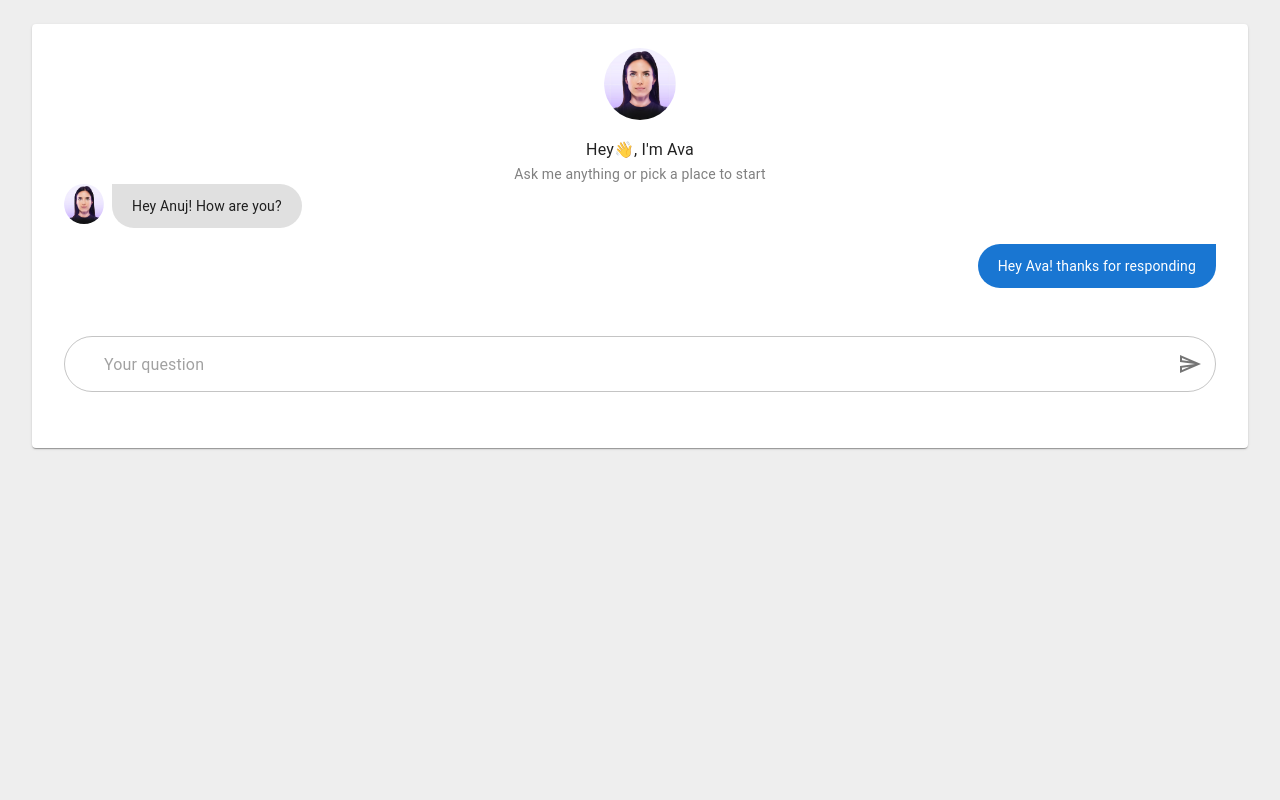
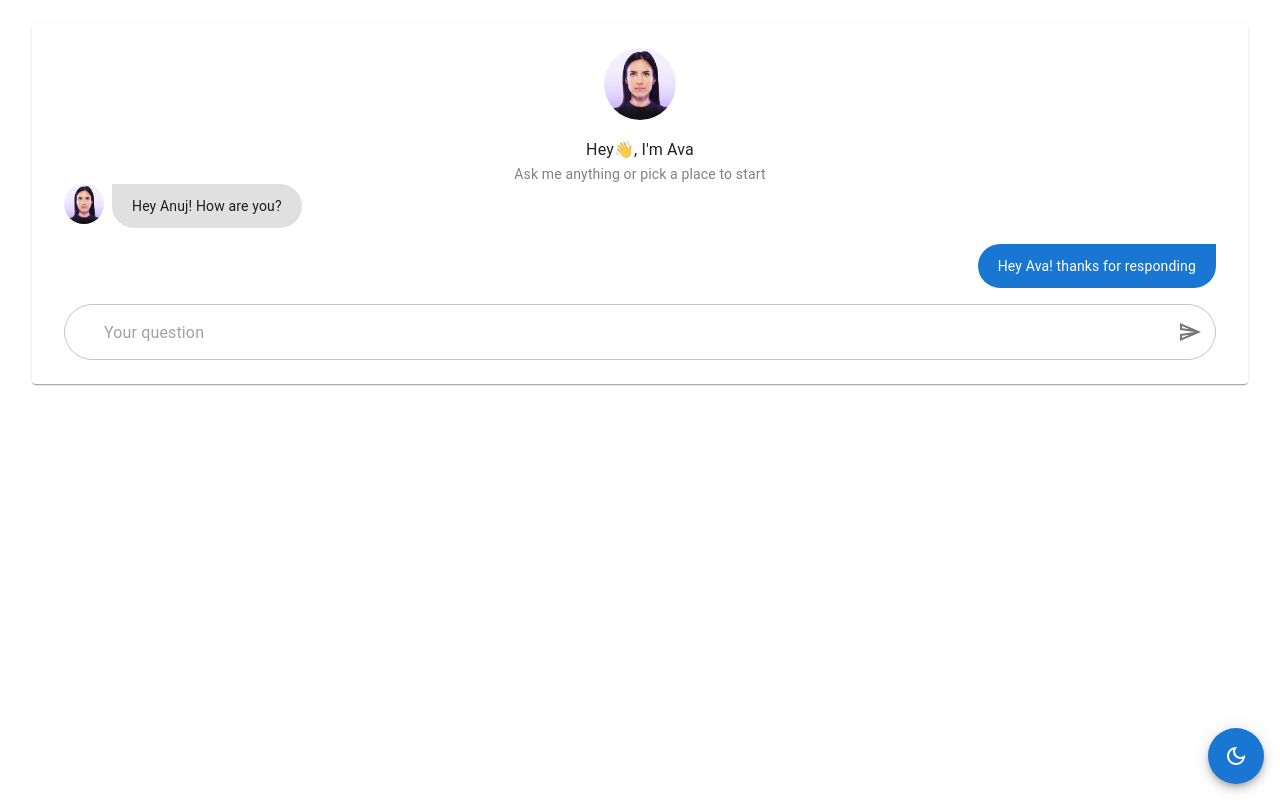
Before and after one commit to anujdecoder/chatbot, a React (Create React App) app: page / in a window 1280 px wide. Built offline with nearby package versions, Linux system fonts and the light colour scheme.

Commit message:
feat: dark mode

```diff
--- a/src/App.tsx
+++ b/src/App.tsx
@@ -1,15 +1,27 @@
-import React from 'react';
+import React, { useState } from 'react';
 import { Background } from './styles';
 import Chatbot from './chatbot';
 import { ThemeProvider } from '@emotion/react';
-import theme from './utils/theme';
+import themes from './utils/themes';
+import { Fab } from '@mui/material';
+import DarkModeOutlined from '@mui/icons-material/DarkModeOutlined';
+
+const { darkTheme, lightTheme } = themes;
 
 const App: React.FC = () => {
+  const [darkMode, setDarkMode] = useState(false);
   return (
-    <ThemeProvider theme={theme}>
+    <ThemeProvider theme={darkMode ? darkTheme : lightTheme}>
       <Background>
         <Chatbot />
       </Background>
+      <Fab
+        onClick={() => setDarkMode(d => !d)}
+        color="primary"
+        sx={{ position: 'fixed', bottom: 16, right: 16 }}
+      >
+        <DarkModeOutlined />
+      </Fab>
     </ThemeProvider>
   );
 };
--- a/src/components/Input/styles.ts
+++ b/src/components/Input/styles.ts
@@ -1,10 +1,6 @@
 import { TextField, styled } from '@mui/material';
 
 export const StyledInput = styled(TextField)`
-  ${({ theme }) => ({
-    margin: theme.spacing(4, 0),
-  })}
-
   .MuiInputBase-root {
     ${({ theme }) => ({
       borderRadius: theme.spacing(4),
--- a/src/styles.ts
+++ b/src/styles.ts
@@ -3,6 +3,6 @@ import { styled } from '@mui/material/styles';
 export const Background = styled('div')`
   height: 100vh;
   width: 100vw;
-  background-color: #eee;
+  ${({ theme }) => ({ backgroundColor: theme.palette.background.default })}
   padding: 24px 32px;
 `;
--- a/src/utils/theme.ts
+++ /dev/null
@@ -1,5 +0,0 @@
-import { createTheme } from '@mui/material';
-
-const theme = createTheme();
-
-export default theme;
--- /dev/null
+++ b/src/utils/themes.ts
@@ -0,0 +1,18 @@
+import { createTheme } from '@mui/material';
+
+const lightTheme = createTheme({
+  palette: {
+    mode: 'light',
+  },
+});
+
+const darkTheme = createTheme({
+  palette: {
+    mode: 'dark',
+  },
+});
+
+export default {
+  lightTheme,
+  darkTheme,
+};
```
